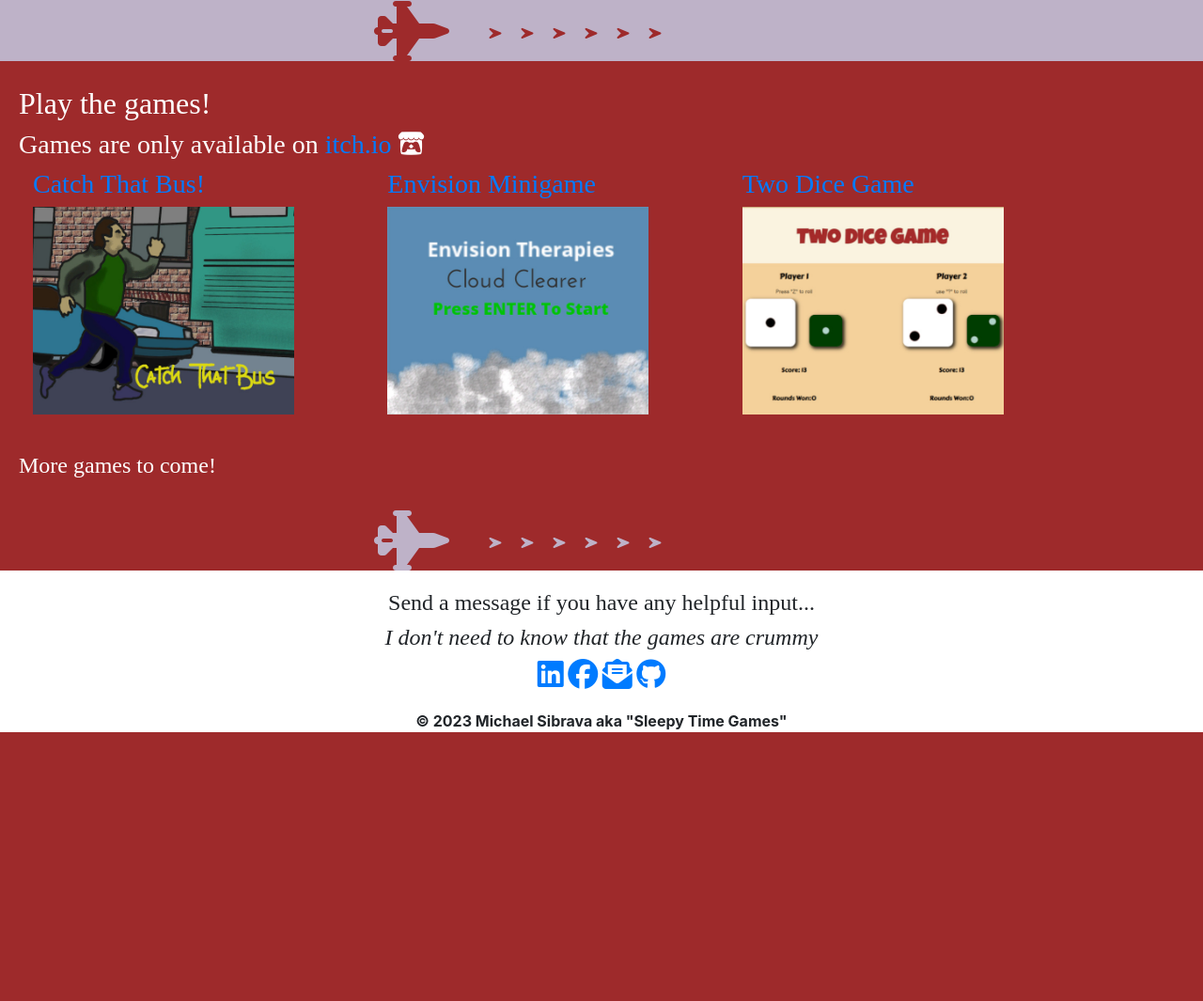
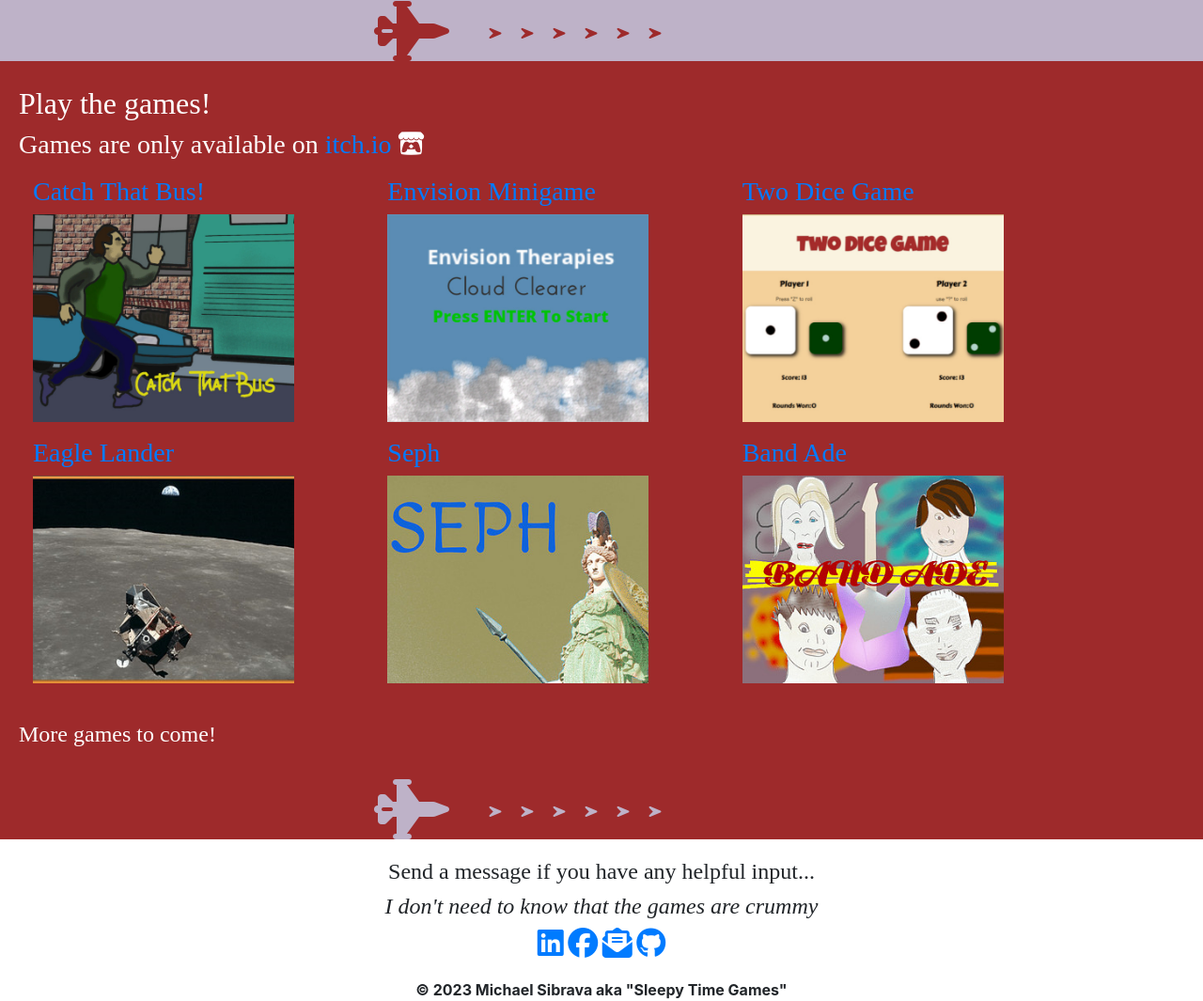
Before and after one commit to psynut/SleepTime, a PHP site: page / in a window 1280 px wide. Shown: the part 1932-2997 px from the top of the page at 94% size. Before the commit the page ends 2711 px from the top, so only its background shows below. Run offline with PHP 8.4, Linux system fonts and the light colour scheme; some libraries are stand-ins or nearby versions; some web fonts are replaced.

```diff
--- a/index.html
+++ b/index.html
@@ -160,6 +160,26 @@
         </a>
         </div>
       </div>
+        <div class="row">
+        <div class="col-lg-4 col-sm-12">
+          <a href="https://msibrava.itch.io/eagle-lander">
+          <h3>Eagle Lander</h3>
+          <img class="video-game-title" src="images/EagleLander.jpg" alt="Eagle Lander Image">
+        </a>
+        </div>
+        <div class="col-lg-4 col-sm-12">
+          <a href="https://msibrava.itch.io/seph">
+          <h3>Seph</h3>
+          <img class="video-game-title" src="images/Seph.jpg" alt="Seph Image">
+        </a>
+        </div>
+        <div class="col-lg-4 col-sm-12">
+          <a href="https://msibrava.itch.io/bandade">
+          <h3>Band Ade</h3>
+          <img class="video-game-title" src="images/BandAde.jpg" alt="BandAde Image">
+        </a>
+        </div>
+      </div>
     </div>
 
     <h4>More games to come!</h4>
--- a/style.css
+++ b/style.css
@@ -195,6 +195,10 @@ p{
   color: white;
 }
 
+#games .row{
+  margin-top: 1em;
+}
+
 #games .col-lg-6 a{
   color: white;
 }
```
Also changed, not shown: images/BandAde.jpg (added), images/EagleLander.jpg (added), images/Seph.jpg (added).
